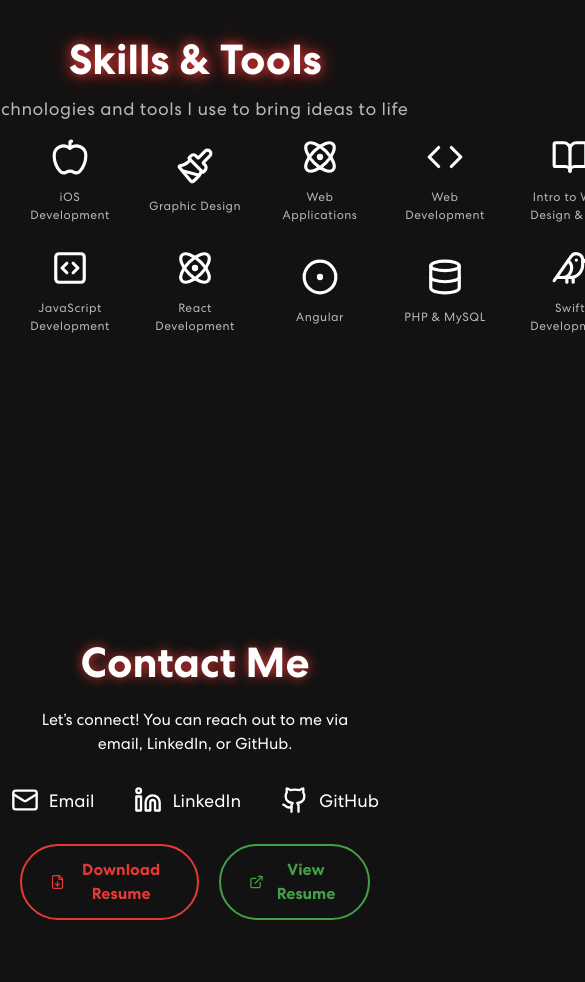
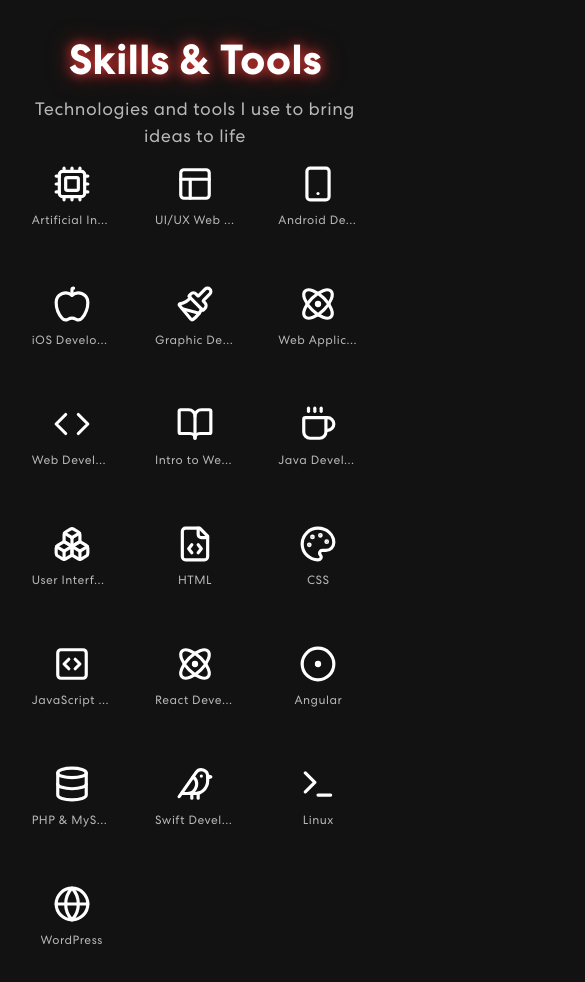
Before and after one commit to rabbitrunout/rabbitrunout.github.io, a React (Create React App) app: page / in a window 390 px wide. Shown: the part 3020-4002 px from the top of the page, 585 px wide, since content can reach past the window. Built offline with nearby package versions, Linux system fonts and the light colour scheme.

Commit message:
Updated Skills section

```diff
--- a/src/App.css
+++ b/src/App.css
@@ -537,59 +537,75 @@ button.vvd:hover svg {
   margin-top: 10px;
   letter-spacing: 0.5px;
 }
-
 /* Сетка иконок */
 .icons-grid.full-width {
   display: grid;
-  grid-template-columns: repeat(auto-fit, minmax(120px, 1fr)); /* авто-подстройка */
+  grid-template-columns: repeat(auto-fit, minmax(120px, 1fr));
   justify-items: center;
-  align-items: center;
-  gap: 40px;
+  align-items: flex-start;
+  gap: 30px;              /* меньшее расстояние */
   width: 100%;
-  max-width: 1200px; /* ограничим ширину */
-  margin: 0 auto;
+  max-width: 900px;       /* ✅ было 1200px, сделаем компактнее */
+  margin: 0 auto;         /* центрируем */
 }
 
-/* Каждый блок с иконкой */
+/* Каждый блок */
 .icon-box {
   display: flex;
   flex-direction: column;
   align-items: center;
+  justify-content: flex-start;
+  height: 120px;          /* фиксируем высоту для ровного текста */
+  text-align: center;
   transition: transform 0.3s ease, color 0.3s ease;
 }
 
+/* Иконки */
 .icon-box svg {
-  font-size: 48px;
+  font-size: 42px;        /* чуть меньше */
   color: var(--text-light);
-  margin-bottom: 12px;
+  margin-bottom: 10px;
   transition: transform 0.3s ease, color 0.3s ease;
 }
 
 .icon-box:hover svg {
-  transform: scale(1.2);
+  transform: scale(1.15);
   color: var(--main-red);
 }
 
+/* Подписи */
 .icon-box p {
-  font-size: 14px;
+  font-size: 13px;
   color: var(--text-muted);
   margin: 0;
-  text-align: center;
+  line-height: 1.2;
+  max-width: 100px;       /* ограничим ширину текста */
+  overflow: hidden;
+  text-overflow: ellipsis;
+  white-space: nowrap;
 }
 
 /* 📱 Адаптив */
 @media (max-width: 768px) {
   .icons-grid.full-width {
     grid-template-columns: repeat(auto-fit, minmax(100px, 1fr));
-    gap: 25px;
+    gap: 20px;
+    max-width: 100%;      /* на мобилке пусть тянется */
+  }
+  .icon-box {
+    height: 100px;
   }
   .icon-box svg {
-    font-size: 38px;
+    font-size: 34px;
   }
   .icon-box p {
     font-size: 12px;
+    max-width: 80px;
   }
 }
+
+
+
 
 
 .contact {
```
